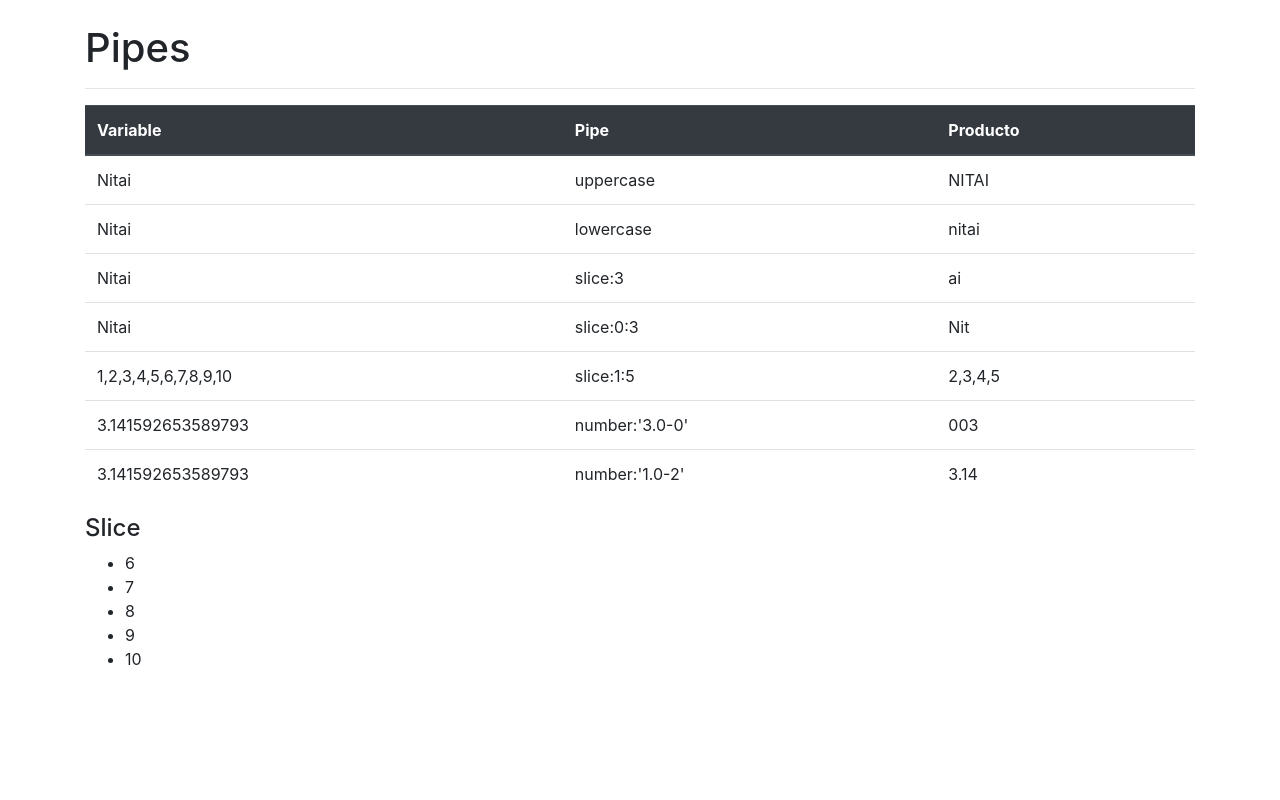
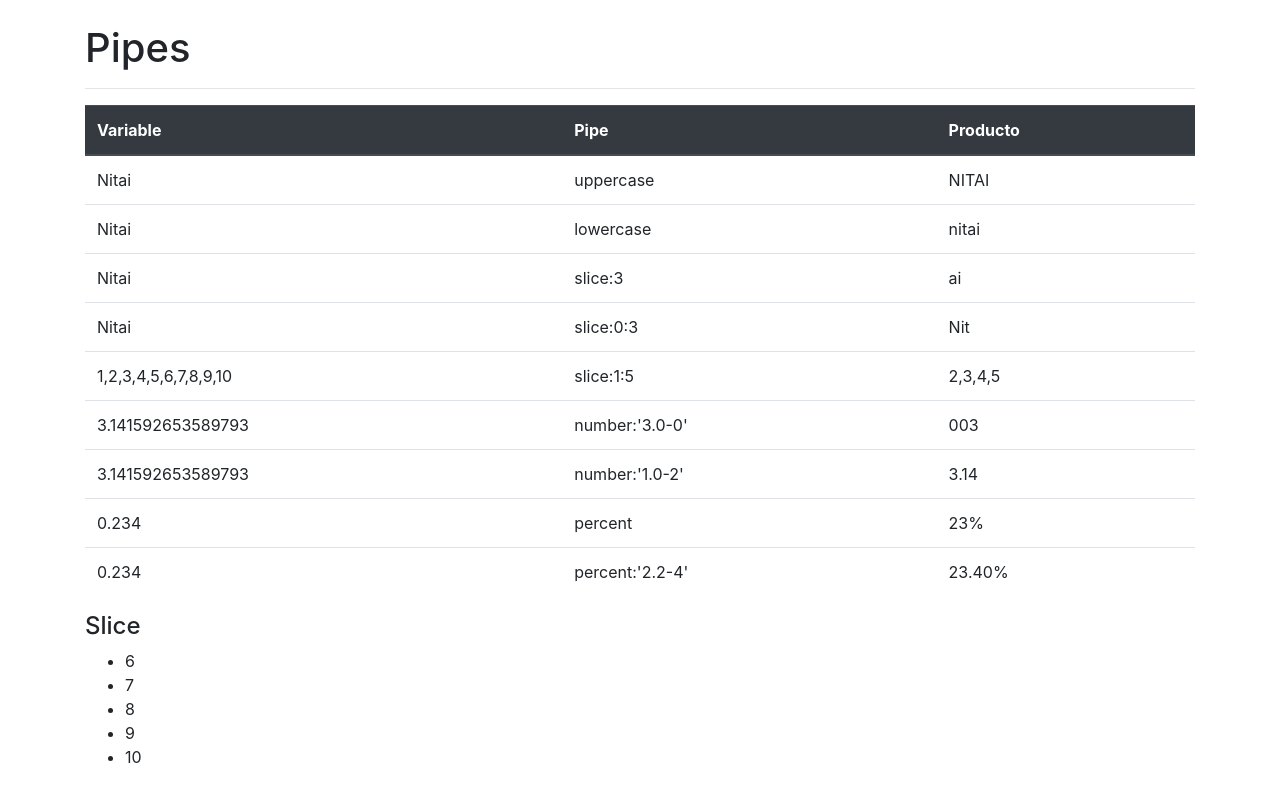
Before and after one commit to NitaiFraire/Pipes, an Angular app: page / in a window 1280 px wide. Built offline with nearby package versions, Linux system fonts and the light colour scheme.

Commit message:
pipe: Porcent

```diff
--- a/src/app/app.component.html
+++ b/src/app/app.component.html
@@ -46,6 +46,16 @@
         <td> number:'1.0-2' </td>
         <td> {{ PI | number:'1.0-2' }} </td>
       </tr>
+      <tr>
+        <td> {{ a }} </td>
+        <td> percent </td>
+        <td> {{ a | percent }} </td>
+      </tr>
+      <tr>
+        <td> {{ a }} </td>
+        <td> percent:'2.2-4' </td>
+        <td> {{ a | percent:'2.2-4' }} </td>
+      </tr>
     </tbody>
   </table>
 
--- a/src/app/app.component.ts
+++ b/src/app/app.component.ts
@@ -10,4 +10,5 @@
   nombre = "Nitai";
   arreglo = [1,2,3,4,5,6,7,8,9,10];
   PI = Math.PI;
+  a:number = 0.234;
 }
```
